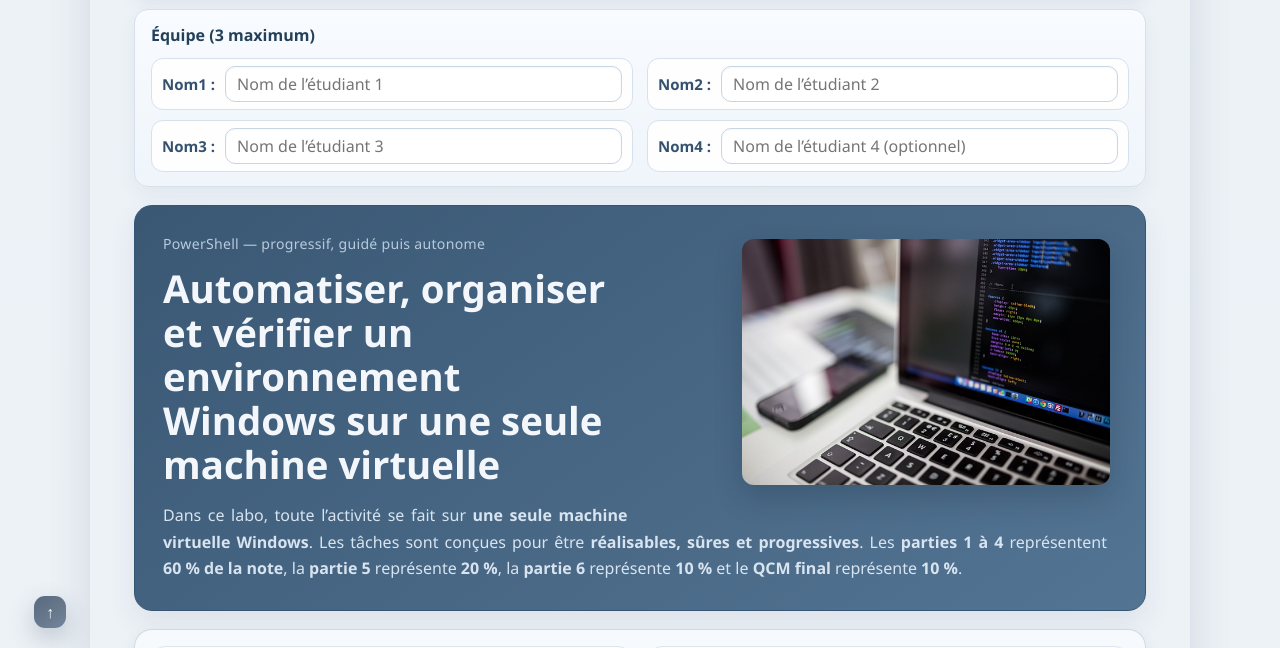
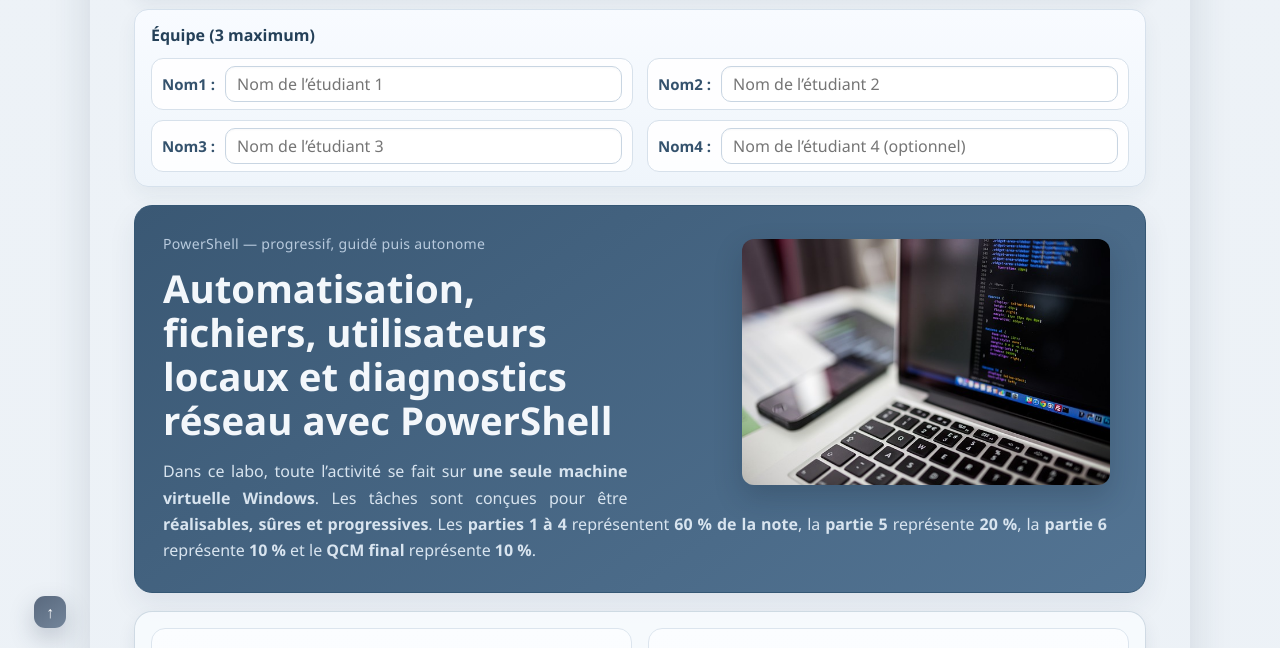
Before and after one commit to baniss2023/labo-notee-scipt-hiv26, a plain HTML site: page index.html in a window 1280 px wide. Shown: the part 148-796 px from the top of the page. Drawn offline with Linux system fonts and the light colour scheme.

Commit message:
Update index.html

```diff
--- a/index.html
+++ b/index.html
@@ -40,7 +40,7 @@
 <div class="document-hero">
 <figure class="content-figure hero-figure"><img alt="Illustration du chapitre" class="content-image hero-image" src="img/chap.png"/></figure>
 <p class="document-kicker">PowerShell — progressif, guidé puis autonome</p>
-<h1 class="document-title">Automatiser, organiser et vérifier un environnement Windows sur une seule machine virtuelle</h1>
+<h1 class="document-title">Automatisation, fichiers, utilisateurs locaux et diagnostics réseau avec PowerShell</h1>
 <p class="document-intro">Dans ce labo, toute l’activité se fait sur <strong>une seule machine virtuelle Windows</strong>. Les tâches sont conçues pour être <strong>réalisables, sûres et progressives</strong>. Les <strong>parties 1 à 4</strong> représentent <strong>60 % de la note</strong>, la <strong>partie 5</strong> représente <strong>20 %</strong>, la <strong>partie 6</strong> représente <strong>10 %</strong> et le <strong>QCM final</strong> représente <strong>10 %</strong>.</p>
 </div>
 <section aria-label="Vue d’ensemble du labo" class="document-overview">
```
